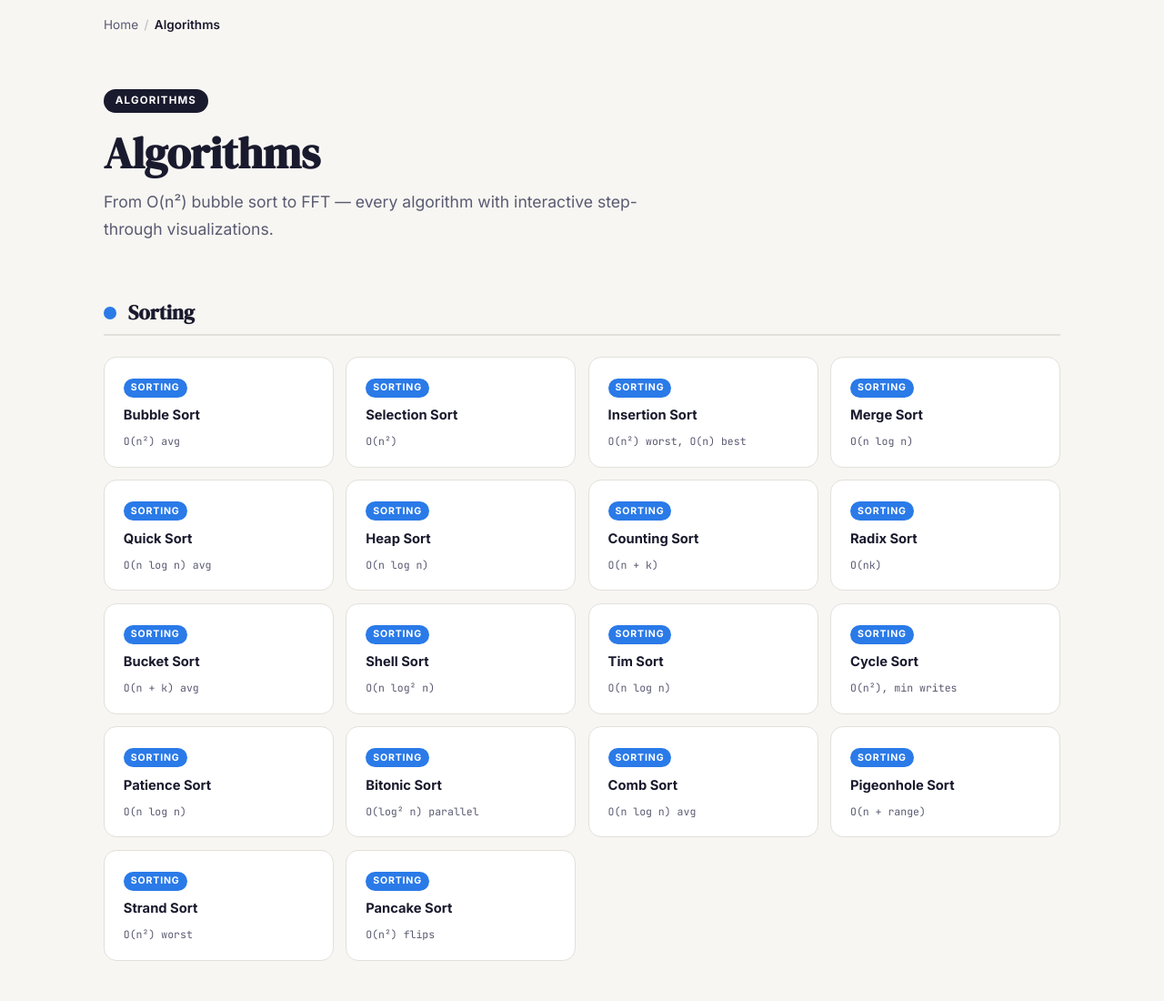
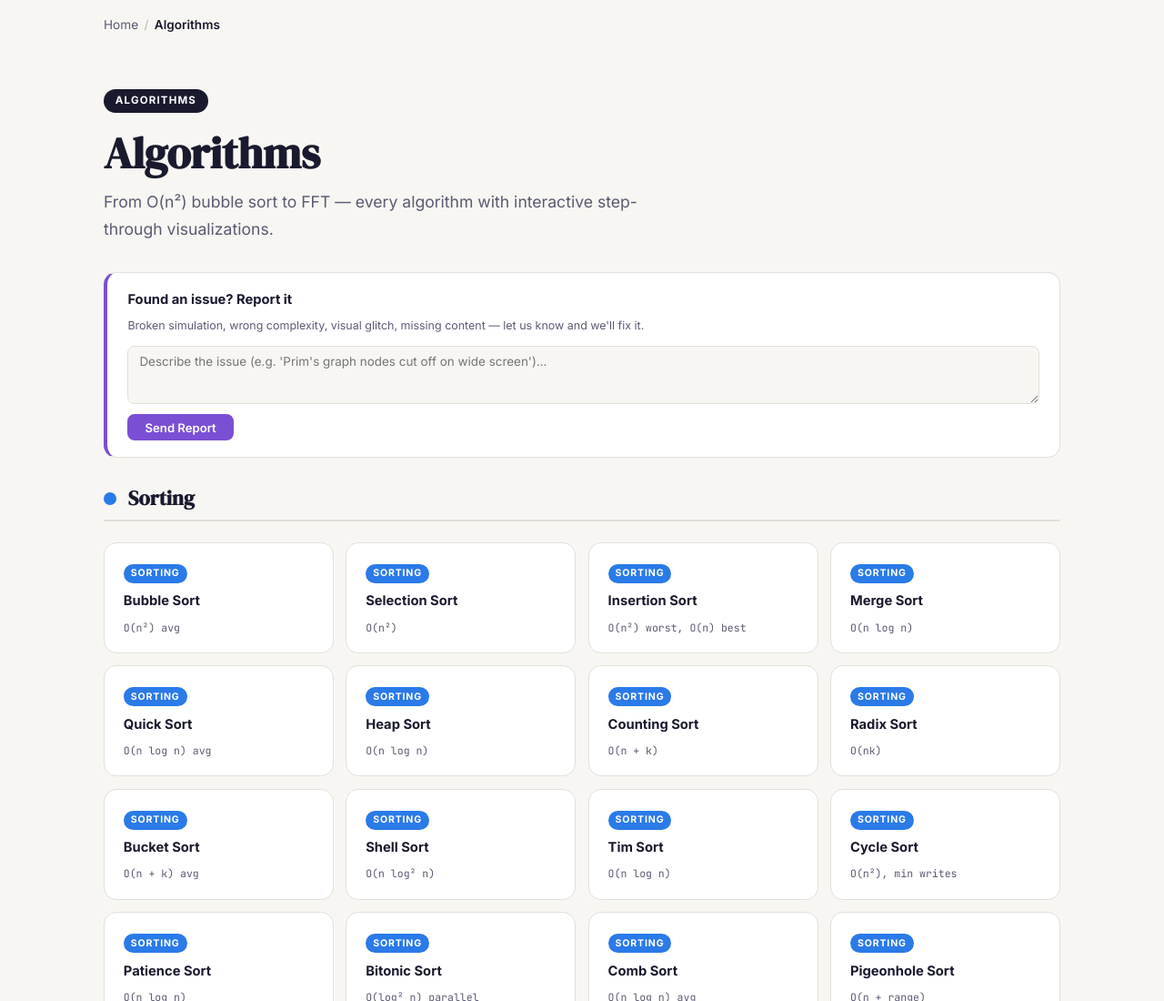
Before and after one commit to Surya97141/GBMdata_and_structure, a plain HTML site: page ds-algo-explorer/algorithms/index.html in a window 1280 px wide. Shown: the top 1100 px of the page at 91% size. Drawn offline with Linux system fonts and the light colour scheme.

Commit message:
thirteenth commit

```diff
--- a/ds-algo-explorer/algorithms/index.html
+++ b/ds-algo-explorer/algorithms/index.html
@@ -38,6 +38,30 @@
   }
   .algo-card-desc { font-size: .78rem; color: var(--ink-muted); line-height: 1.5; }
   .algo-card-complexity { font-family: var(--font-mono); font-size: .72rem; color: var(--ink-muted); margin-top: .4rem; }
+  .report-box {
+    background: #fff;
+    border: 1.5px solid var(--border);
+    border-left: 4px solid #7b4fd4;
+    border-radius: var(--radius);
+    padding: 1.1rem 1.4rem;
+    margin: 0 0 2rem;
+  }
+  .report-box-title { font-size: .92rem; font-weight: 700; color: #1a1a2e; margin-bottom: .3rem; }
+  .report-box-sub { font-size: .78rem; color: var(--ink-muted); margin-bottom: .75rem; }
+  .report-textarea {
+    width: 100%; font-family: 'Inter', sans-serif; font-size: .84rem;
+    padding: .5rem .75rem; border: 1.5px solid var(--border); border-radius: 8px;
+    background: #f7f6f2; color: #1a1a2e; resize: vertical; min-height: 64px;
+    display: block; margin-bottom: .65rem;
+  }
+  .report-textarea:focus { outline: none; border-color: #7b4fd4; }
+  .report-row { display: flex; gap: .6rem; align-items: center; flex-wrap: wrap; }
+  .report-btn {
+    padding: .42rem 1.2rem; background: #7b4fd4; color: #fff;
+    font: 600 .82rem 'Inter', sans-serif; border: none; border-radius: 8px; cursor: pointer;
+  }
+  .report-btn:hover { filter: brightness(1.1); }
+  .report-status { font-size: .76rem; color: var(--ink-muted); }
 </style>
 </head>
 <body>
@@ -53,6 +77,28 @@
     <h1>Algorithms</h1>
     <p class="hero-tagline">From O(n²) bubble sort to FFT — every algorithm with interactive step-through visualizations.</p>
   </div>
+
+  <!-- REPORT BOX -->
+  <div class="report-box">
+    <div class="report-box-title">Found an issue? Report it</div>
+    <div class="report-box-sub">Broken simulation, wrong complexity, visual glitch, missing content — let us know and we'll fix it.</div>
+    <textarea class="report-textarea" id="reportText" placeholder="Describe the issue (e.g. 'Prim's graph nodes cut off on wide screen')…"></textarea>
+    <div class="report-row">
+      <button class="report-btn" onclick="submitReport()">Send Report</button>
+      <span class="report-status" id="reportStatus"></span>
+    </div>
+  </div>
+  <script>
+  function submitReport() {
+    var msg = document.getElementById('reportText').value.trim();
+    if (!msg) { document.getElementById('reportStatus').textContent = 'Please describe the issue first.'; return; }
+    var sub = encodeURIComponent('DS/Algo Explorer — Issue Report (Algorithms)');
+    var body = encodeURIComponent('Page: ' + window.location.href + '\n\n' + msg);
+    window.open('mailto:suraj757ab1@gmail.com?subject=' + sub + '&body=' + body);
+    document.getElementById('reportStatus').textContent = 'Thanks! Your email client should open.';
+    document.getElementById('reportText').value = '';
+  }
+  </script>
 
   <!-- SORTING -->
   <div class="cat-section">
```
Also changed, not shown: ds-algo-explorer/data-structures/hash/bloom-filter.html (+17 -10 lines), ds-algo-explorer/data-structures/index.html (+46 -0 lines).
